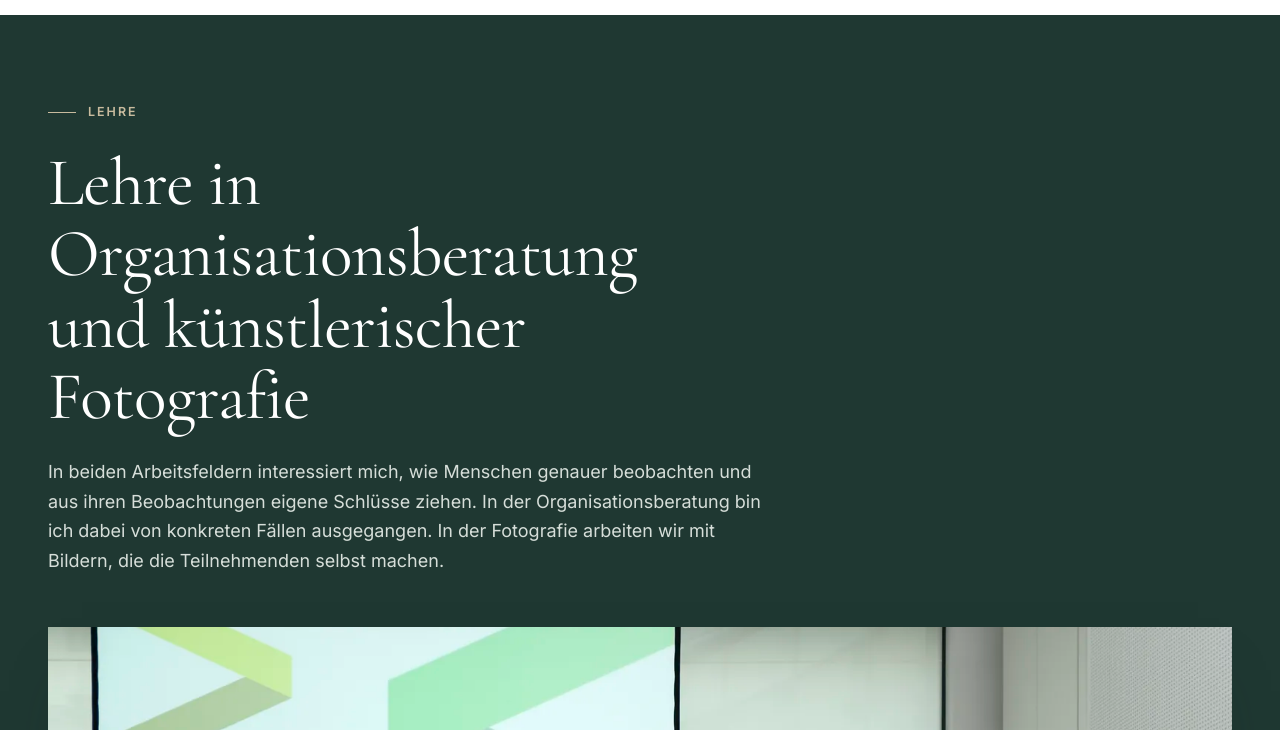
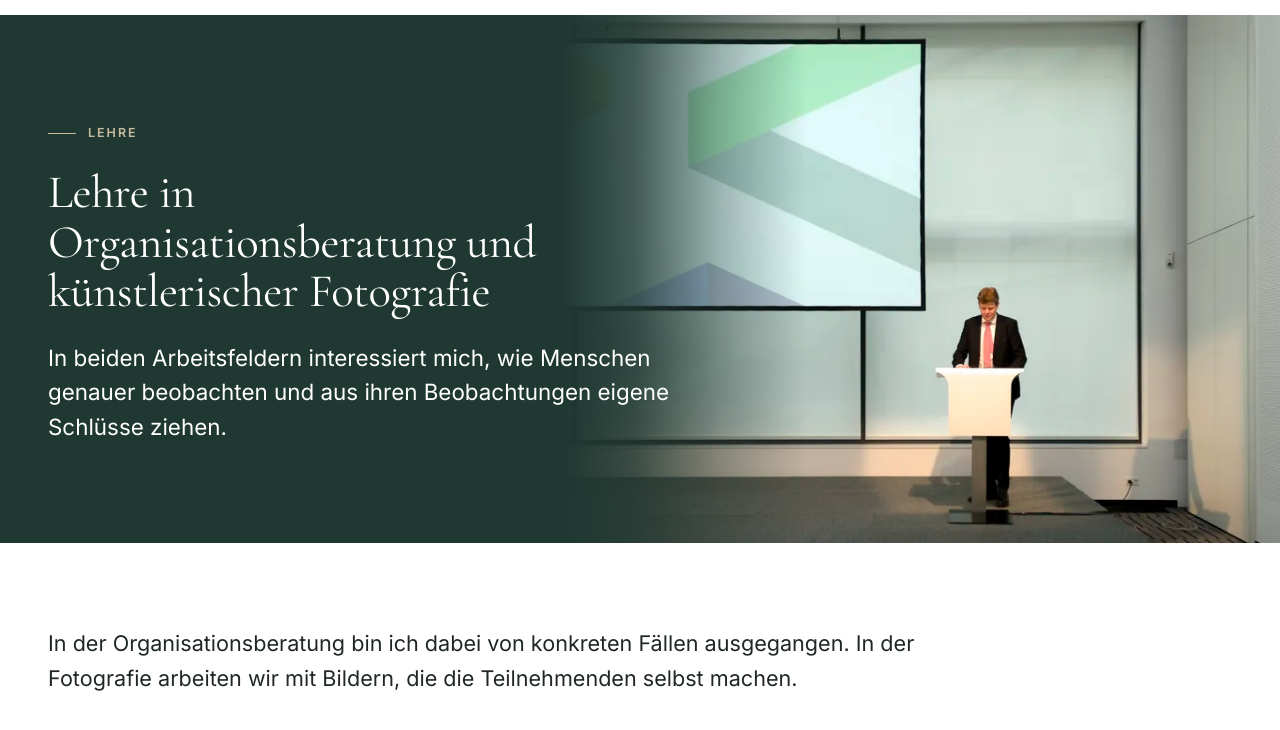
Before and after one commit to cosmo-hl/dr-tiffert-vorschau, an Astro site: page /lehre in a window 1280 px wide. Shown: the part 70-800 px from the top of the page. Built offline with nearby package versions, Linux system fonts and the light colour scheme; Astro itself is replaced by a stand-in of ours.

Commit message:
Unterseiten-Köpfe wie die Startseite: Foto läuft aus dem Grün
- Neue Komponente SubHero für Organisationsentwicklung, Supervision und Lehre
- Überschrift und ein Satz im Kopf, längerer Einstieg darunter
- ab 1200 px Foto rechts mit Verlauf, darunter gestapelt und randlos

Co-Authored-By: Claude Opus 5.5 <noreply@anthropic.com>
Claude-Session: https://claude.ai/code/session_01WitQRUKtdhes3bwHf6rNcd

```diff
--- /dev/null
+++ b/src/components/SubHero.astro
@@ -0,0 +1,25 @@
+---
+// Seitenkopf der Unterseiten wie auf der Startseite: Überschrift und ein Satz auf Dunkelgrün,
+// das Foto läuft rechts aus dem Grün heraus (ab 1200 px). Darunter gestapelt, Foto randlos.
+import Photo from './Photo.astro';
+interface Props {
+  eyebrow: string;
+  title: string;
+  lead?: string;
+  name: string; w: number; h: number; alt: string;
+  pos?: string;  // Bildausschnitt breit
+  posM?: string; // Bildausschnitt schmal
+}
+const { eyebrow, title, lead, name, w, h, alt, pos = '50% 50%', posM = '50% 50%' } = Astro.props;
+---
+<header class="sub-hero dark" style={`--pos:${pos};--pos-m:${posM}`}>
+  <div class="sub-hero-media">
+    <Photo name={name} w={w} h={h} alt={alt} eager sizes="(min-width: 1200px) 60vw, 100vw" />
+  </div>
+  <div class="wrap sub-hero-inner">
+    <p class="eyebrow">{eyebrow}</p>
+    <h1>{title}</h1>
+    {lead && <p class="lead">{lead}</p>}
+    <slot />
+  </div>
+</header>
--- a/src/pages/lehre/index.astro
+++ b/src/pages/lehre/index.astro
@@ -1,6 +1,6 @@
 ---
 import Base from '../../layouts/Base.astro';
-import PageFigure from '../../components/PageFigure.astro';
+import SubHero from '../../components/SubHero.astro';
 import Stimme from '../../components/Stimme.astro';
 import { u } from '../../lib/site';
 import { STIMMEN } from '../../lib/stimmen';
@@ -10,18 +10,18 @@ import { STIMMEN } from '../../lib/stimmen';
   active="lehre/"
   description="Lehre von Dr. Alexander Tiffert in Organisationsberatung und künstlerischer Fotografie: Hochschulfach Methoden und Konzepte der Organisationsberatung und ein Kurs an der Kunstschule Lübeck."
 >
-  <header class="page-hero dark has-figure">
-    <div class="wrap">
-      <p class="eyebrow">Lehre</p>
-      <h1>Lehre in Organisationsberatung und künstlerischer Fotografie</h1>
-      <div class="intro">
-        <p>In beiden Arbeitsfeldern interessiert mich, wie Menschen genauer beobachten und aus ihren Beobachtungen eigene Schlüsse ziehen. In der Organisationsberatung bin ich dabei von konkreten Fällen ausgegangen. In der Fotografie arbeiten wir mit Bildern, die die Teilnehmenden selbst machen.</p>
-      </div>
+  <SubHero
+    eyebrow="Lehre"
+    title="Lehre in Organisationsberatung und künstlerischer Fotografie"
+    lead="In beiden Arbeitsfeldern interessiert mich, wie Menschen genauer beobachten und aus ihren Beobachtungen eigene Schlüsse ziehen."
+    name="site-lehre" w={3543} h={1949} pos="62% 70%" posM="62% 80%"
+    alt="Dr. Alexander Tiffert steht an einem Pult unter einer großen Projektionsfläche." />
+
+  <section class="page-intro" aria-label="Einführung">
+    <div class="wrap page-intro-text reveal">
+      <p>In der Organisationsberatung bin ich dabei von konkreten Fällen ausgegangen. In der Fotografie arbeiten wir mit Bildern, die die Teilnehmenden selbst machen.</p>
     </div>
-  </header>
-
-  <PageFigure name="site-lehre" w={3543} h={1949} pos="50% 70%" posM="62% 80%"
-    alt="Dr. Alexander Tiffert steht an einem Pult unter einer großen Projektionsfläche." />
+  </section>
 
   <section class="section" aria-labelledby="h-ob">
     <div class="wrap split">
--- a/src/styles/global.css
+++ b/src/styles/global.css
@@ -383,3 +383,36 @@ main > section:last-child:not(.closing):not(.contact) { padding-bottom: calc(var
 .legal a { overflow-wrap: anywhere; }
 .legal .stand { color: var(--ink-2); font-size: 0.92rem; margin-bottom: var(--s3); }
 .legal-more { margin-top: var(--s4); padding-top: var(--s3); border-top: 1px solid var(--rule); color: var(--ink-2); }
+
+/* ============================================================
+   Seitenkopf mit Foto (Unterseiten), angelehnt an die Startseite
+   ============================================================ */
+.sub-hero { position: relative; overflow: hidden; display: flex; flex-direction: column; }
+.sub-hero-inner { padding-block: clamp(2.75rem, 6vw, 4rem) var(--s4); }
+.sub-hero h1 { font-size: clamp(2.1rem, 1rem + 2.4vw, 3.3rem); max-width: 22ch; margin-bottom: var(--s3); }
+.sub-hero .lead { color: #fff; max-width: 36ch; margin: 0; }
+.sub-hero-media { order: 2; }
+.sub-hero-media picture { display: block; }
+.sub-hero-media img { display: block; width: 100%; aspect-ratio: 4 / 3; object-fit: cover; object-position: var(--pos-m, 50% 50%); }
+@media (min-width: 640px) and (max-width: 1199px) { .sub-hero-media img { aspect-ratio: 16 / 9; object-position: var(--pos, 50% 50%); } }
+@media (min-width: 1200px) {
+  .sub-hero { min-height: min(66vh, 600px); justify-content: center; }
+  .sub-hero-media { position: absolute; top: 0; bottom: 0; right: 0; left: 44%; }
+  .sub-hero-media picture { height: 100%; }
+  .sub-hero-media img { height: 100%; aspect-ratio: auto; object-position: var(--pos, 50% 50%); }
+  .sub-hero-media::after {
+    content: ''; position: absolute; inset: 0;
+    background: linear-gradient(90deg, var(--navy) 0%, rgba(31, 56, 50, 0.82) 10%, rgba(31, 56, 50, 0.35) 22%, rgba(31, 56, 50, 0) 34%);
+  }
+  .sub-hero-inner { position: relative; z-index: 1; padding-block: clamp(3.5rem, 6vw, 5rem); }
+  .sub-hero-inner > * { max-width: 600px; }
+  .sub-hero .lead { max-width: 30em; }
+}
+
+/* Einstiegstext unter dem Seitenkopf */
+.page-intro { padding-block: var(--s5) 0; }
+.page-intro-text { font-size: clamp(1.15rem, 1.05rem + 0.45vw, 1.35rem); line-height: 1.6; color: var(--ink); }
+.page-intro-text p { margin: 0 0 1.1em; max-width: var(--measure); }
+.page-intro-text p:last-child { margin-bottom: 0; }
+.page-intro + .section, .page-intro + .subnav + .section { padding-top: var(--s4); }
+.page-intro + .subnav { margin-top: var(--s4); }
```
Also changed, not shown: src/pages/organisationsentwicklung/index.astro (+13 -14 lines), src/pages/supervision/index.astro (+12 -12 lines).
